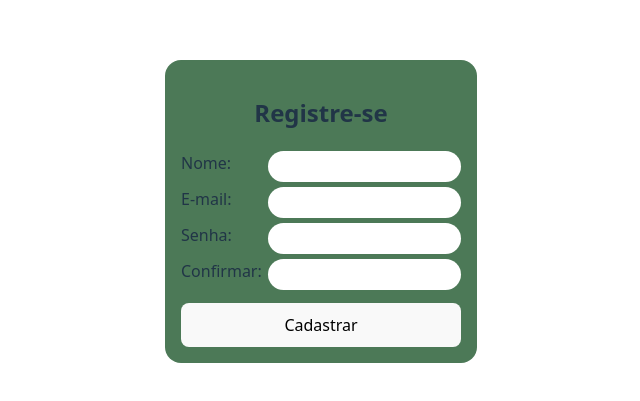
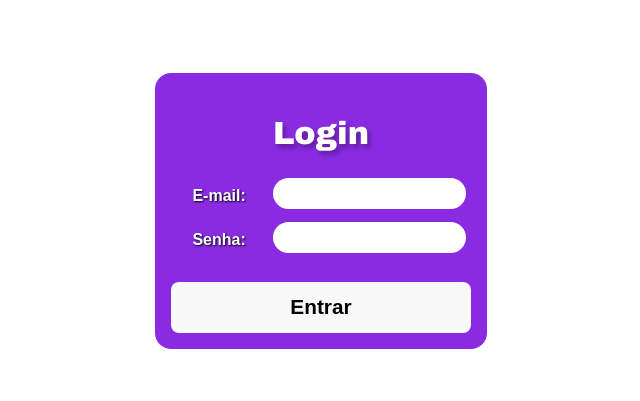
Before and after one commit to NaNNunes/teste_sys, a React (Vite) app in the folder caso_de_teste/: page / in a window 1280 px wide. Shown: the part 189-590 px from the top of the page, without its empty margins (319-959 px from the left). Built offline with nearby package versions, Linux system fonts and the light colour scheme.

Commit message:
front-end tela de login e full tela cadastro

```diff
--- a/caso_de_teste/src/App.jsx
+++ b/caso_de_teste/src/App.jsx
@@ -1,12 +1,12 @@
 import './App.css'
 import Cadastro from './components/cadastro/Cadastro'
-
+import Login from './components/login/Login'
 
 function App() {
 
   return (
     <>
-      <Cadastro />
+      <Login />
     </>
   )
 }
--- a/caso_de_teste/src/components/cadastro/Cadastro.jsx
+++ b/caso_de_teste/src/components/cadastro/Cadastro.jsx
@@ -1,32 +1,107 @@
 import React from 'react'
+import { useState } from 'react'
 
 import style from './Cadastro.module.css'
 
 const Cadastro = () => {
   const cad = () => {
-    let name = document.querySelector("input#username").value;
-    let email = document.querySelector("input#usermail").value;
-    let pass = document.querySelector("input#userpass").value;
-    let confirmPass = document.querySelector("input#confirmpass").value;
+    let nameField = document.querySelector("input#username");
+    let emailField = document.querySelector("input#usermail");
+    let passField = document.querySelector("input#userpass");
+    let confirmPassField = document.querySelector("input#confirmpass");
 
-    alert(email.checkValidty());
+    // cleaning
+    nameField.value = "";
+    emailField.value = "";
+    passField.value = "";
+    confirmPassField.value = "";
+
+    const user = {
+      nome: nameField.value,
+      email: emailField.value,
+      senha: passField.value,
+      confirmar: confirmPassField.value
+    }
+
+    for (const key in user) {
+      if(isVoidField(user[key])){
+        return alert(`Certifique-se de que todos os campos estão preenchidos`)
+      }
+    }
+
+    return (emailCheck(user.email))
+        ? (weakPass(user.pass))
+          ? (confrmPass(user.confPass, user.pass))
+            ? alert("Cadastro realizado com sucesso!")
+            : alert("Senhas não coincidem")
+          : alert("Senha Fraca, use uma senha com no mínimo 8 caracteres")
+        : alert("E-mail inválido")
   }
 
-  const emailCheck = (email) => { // checking email, not finished
-    for (let i = 0; i < email.length; i++){
-      if(email[i] == "@"){
-        return true;
+  // checking email, using logical, not js string methods
+  const emailCheck = (email = "") => {
+    let domain = "";
+    let mailLen = email.length;
+    let atIndex = 0
+    let i = 0;
+
+    // checking all mail
+      // hunting void spaces
+      for (i = 0; i < mailLen; i++){
+        if(email[i] == " "){
+          return false;
+        }
       }
-    }
-    return false;
+
+      i = 0; // recicling
+
+      // hunting at || .indexOf("@")
+      while(email[i] != "@"){
+        if(i++ > mailLen){
+          return false;
+        }
+      }
+
+    // checking domain
+      atIndex = i;  // backup
+      i = 0;        // restarting
+      for(i = atIndex+1; i < mailLen; i++){
+        if
+          ( // verificação incompleta de caracteres invalidos
+            ((i == atIndex+1) && (email[i] == ".") || (email[i] == ";") || (email[i] == ","))
+            ||
+            ((i == mailLen-1) && (email[i] == ".") || (email[i] == ";") || (email[i] == ","))
+          )
+        {
+          return false;
+        }
+        else
+        {
+          domain += email[i];
+        }
+      }
+
+      i = 0;
+      while(domain[i] != "."){
+        if(i++ > domain.length){
+          return false;
+        }
+      }
+
+      return true;
   }
+
   // senha e confirmar senha
   const confrmPass = (confirmPass, pass) => {
     return (pass == confirmPass);
   }
   // senha fraca
-  const weakPass = (pass) => {
-    return (pass.length < 8);
+  const weakPass = (pass = "") => {
+    return (pass.length >= 8);
+  }
+
+  const isVoidField = (fieldValue) =>{
+    return fieldValue == "";
   }
 
   return (
--- a/caso_de_teste/src/components/login/Login.jsx
+++ b/caso_de_teste/src/components/login/Login.jsx
@@ -1,35 +1,24 @@
 import React from "react";
+import style from './login.module.css'
 
 const Login = () => {
   return (
-    <div className="container d-flex justify-content-center">
-      <div className="card mt-5 w-50">
-        <div className="card-body">
-          <form>
-            <div className="form-group">
-              <label htmlFor="nickName">Usuário</label>
-              <input
-                type="text"
-                className="form-control"
-                id="nickName"
-                placeholder="Usuário"
-              />
-            </div>
-            <div className="form-group">
-              <label htmlFor="password">Senha</label>
-              <input
-                type="password"
-                className="form-control"
-                id="password"
-                placeholder="Senha"
-              />
-            </div>
-            <button type="submit" className="btn btn-primary">
-              Entrar
-            </button>
-            <button a="">Cadastrar</button>
-          </form>
+
+    <div className={style.conteiner}>
+      <h2 className={style.title}>Login</h2>
+      <div className={style.formulario}>
+
+        <div className={style.mail}>
+            <label htmlFor="">E-mail: </label>
+              <input type="email" name="" id="usermail" />
         </div>
+
+        <div className={style.pass}>
+            <label htmlFor="">Senha: </label>
+              <input type="password" name="" id="userpass" />
+        </div>
+
+        <button type="submit" className={style.btn}>Entrar</button>
       </div>
     </div>
   );
--- /dev/null
+++ b/caso_de_teste/src/components/login/login.module.css
@@ -0,0 +1,38 @@
+.conteiner{
+    padding: 1rem;
+    width: 300px;
+    background-color: blueviolet;
+    border-radius: 1rem;
+}
+
+.title{
+    font: normal 2rem 'arial black';
+    color: white;
+    text-shadow: 3px 4px 5px rgba(0, 0, 0, 0.308);
+}
+
+.mail, .pass{
+    margin: .5rem;
+    width: 100%;
+    display: flex;
+    justify-content: space-around;
+    align-items: center;
+}
+
+label{
+    color: white;
+    text-shadow: 1px 1px 2px black;
+    font: bold 1rem arial;
+}
+
+input{
+    padding: .5rem;
+}
+
+.btn{
+    margin-top: 1rem;
+    width: 100%;
+
+    font: bold 1.3rem arial;
+
+}
```
